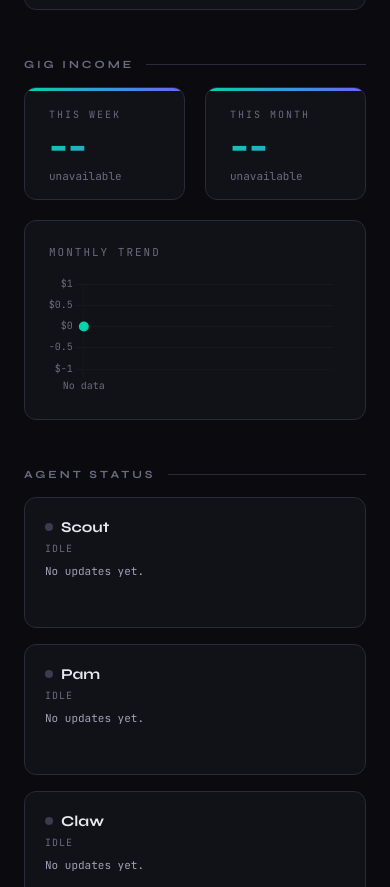
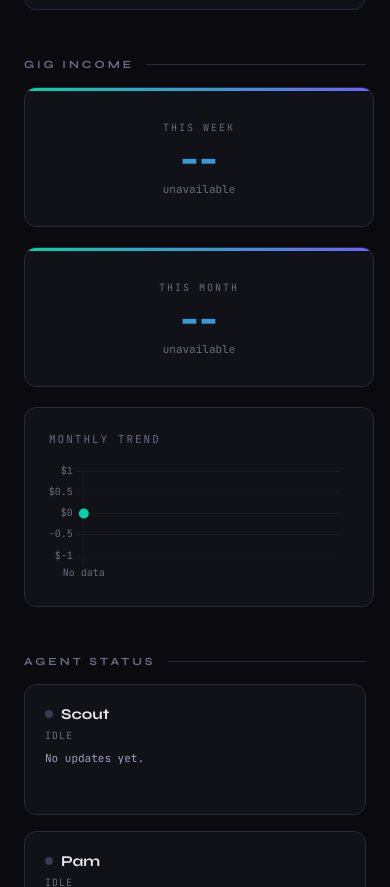
Before and after one commit to phewitt036/patrick-dashboard, a website: page public/index.html in a window 390 px wide. Shown: the part 2982-3869 px from the top of the page. Drawn offline with nearby package versions, Linux system fonts and the light colour scheme; no server answers.

Commit message:
fix mobile income layout

```diff
--- a/public/index.html
+++ b/public/index.html
@@ -193,6 +193,11 @@
     grid-column: 1 / -1;
   }
 
+  @media (max-width: 600px) {
+    .income-grid { grid-template-columns: 1fr; }
+    .income-chart-card { grid-column: 1; }
+  }
+
   .income-stat {
     background: var(--surface);
     border: 1px solid var(--border);
@@ -203,6 +208,8 @@
     display: flex;
     flex-direction: column;
     justify-content: center;
+    min-height: 140px;
+    text-align: center;
   }
   .income-stat::before { content: ''; position: absolute; top: 0; left: 0; right: 0; height: 3px; background: linear-gradient(90deg, var(--accent3), var(--accent)); border-radius: 12px 12px 0 0; }
   .income-stat-label { font-size: 10px; letter-spacing: 2px; text-transform: uppercase; color: var(--muted); margin-bottom: 10px; }
```
